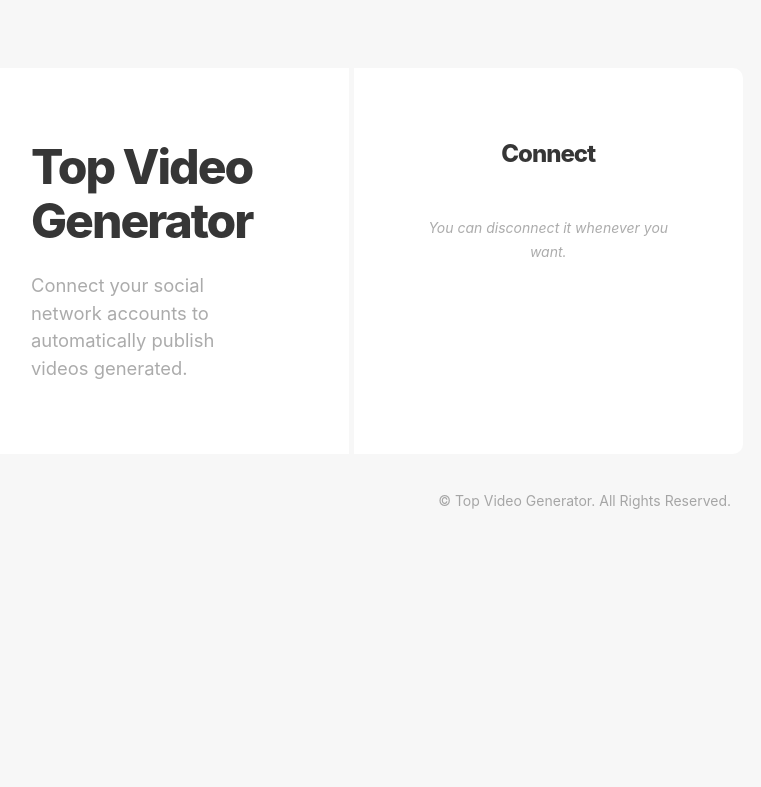
After one commit to olidroide/top-video-generator, a Python web app: template src/web/templates/setup.html in a window 1280 px wide. The commit adds this page. Shown: the top 787 px of the page, without its empty margins (289-1050 px from the left). Run offline with Jinja, Linux system fonts and the light colour scheme; the template is opened without the code that fills it, so the values that code supplies are empty; some libraries are stand-ins or nearby versions.

Commit message:
Separate pages for setup

```diff
--- /dev/null
+++ b/src/web/templates/setup.html
@@ -0,0 +1,195 @@
+<!DOCTYPE html>
+<html lang="en">
+<head>
+    {% block head %}
+        <meta charset="UTF-8">
+        <meta http-equiv="X-UA-Compatible" content="IE=edge">
+        <meta name="viewport" content="width=device-width, initial-scale=1">
+        <link rel="stylesheet" href="https://cdn.jsdelivr.net/npm/bulma@0.9.4/css/bulma.min.css">
+        <script defer src="https://use.fontawesome.com/releases/v5.13.1/js/all.js"></script>
+        <link href="{{ url_for('static', path='/styles.css') }}" rel="stylesheet">
+        <title>Item Details</title>
+    {% endblock %}
+</head>
+
+<body>
+<section class="container">
+    <div class="columns is-multiline">
+        <div class="column is-8 is-offset-2 register">
+            <div class="columns">
+                <div class="column left">
+                    <h1 class="title is-1">Top Video Generator</h1>
+                    <h2 class="subtitle colored is-4"></h2>
+                    <p>Connect your social network accounts to automatically publish videos generated.</p>
+                </div>
+                <div class="column right has-text-centered">
+                    <h1 class="title is-4">Connect</h1>
+                    <p class="description"></p>
+                    <form>
+                        <div class="field">
+                            <div class="control">
+                                {% if tiktok_authentication_url %}
+                                    <a class="button is-block is-primary is-fullwidth is-medium is-success"
+                                       href="{{ tiktok_authentication_url }}">
+                                        <i class="fab fa-tiktok"></i> TikTok
+                                    </a>
+                                {% elif tiktok_credentials %}
+                                    <a class="button is-block is-primary is-fullwidth is-medium is-outlined" disabled>
+                                        <i class="fab fa-tiktok"></i> TikTok
+                                    </a>
+                                    <p class="detail-button"><i class="fas fa-check"></i> is connected</p>
+                                {% endif %}
+                            </div>
+                        </div>
+
+                        <div class="field">
+                            <div class="control">
+                                {% if yt_authentication_url %}
+                                    <a class="button is-block is-primary is-fullwidth is-medium"
+                                       href="{{ yt_authentication_url }}">
+                                        <i class="fab fa-youtube"></i> Youtube
+                                    </a>
+                                {% elif yt_credentials %}
+                                    <a class="button is-block is-success is-fullwidth is-medium is-outlined" disabled>
+                                        <i class="fab fa-youtube"></i> Youtube
+                                    </a>
+                                    <p class="detail-button is-success"><i class="fas fa-check"></i> is connected</p>
+                                {% endif %}
+                            </div>
+                        </div>
+                        <br/>
+
+                        <small><em>You can disconnect it whenever you want.</em></small>
+                    </form>
+                </div>
+            </div>
+        </div>
+
+        <div class="column is-8 is-offset-2">
+            <br>
+            <nav class="level">
+                <div class="level-left">
+                    <div class="level-item">
+                    </div>
+                </div>
+                <div class="level-right">
+                    <small class="level-item" style="color: var(--textLight)">
+                        &copy; Top Video Generator. All Rights Reserved.
+                    </small>
+                </div>
+            </nav>
+        </div>
+    </div>
+</section>
+</body>
+
+<style>
+    :root {
+        --brandColor: #fc2b4c;
+        --background: rgb(247, 247, 247);
+        --textDark: hsla(0, 0%, 0%, 0.66);
+        --textLight: hsla(0, 0%, 0%, 0.33);
+        --textSuccess: #48c78e;
+    }
+
+    body {
+        background: var(--background);
+        height: 100vh;
+        color: var(--textDark);
+    }
+
+    .button.is-primary {
+        background-color: #fc2b4c;
+        border-color: transparent;
+        color: #fff
+    }
+
+    .button.is-primary.is-hovered,
+    .button.is-primary:hover {
+        background-color: #c71f38;
+        border-color: transparent;
+        color: #fff
+    }
+
+    .button.is-primary.is-active,
+    .button.is-primary:active {
+        background-color: #c74358;
+        border-color: transparent;
+        color: #fff
+    }
+
+    .field:not(:last-child) {
+        margin-bottom: 1rem;
+    }
+
+    .register {
+        margin-top: 5rem;
+        background: white;
+        border-radius: 10px;
+    }
+
+    .left,
+    .right {
+        padding: 4.5rem;
+    }
+
+    .left {
+        border-right: 5px solid var(--background);
+    }
+
+    .left .title {
+        font-weight: 800;
+        letter-spacing: -2px;
+    }
+
+    .left .colored {
+        color: var(--brandColor);
+        font-weight: 500;
+        margin-top: 1rem !important;
+        letter-spacing: -1px;
+    }
+
+    .left p {
+        color: var(--textLight);
+        font-size: 1.15rem;
+    }
+
+    .right .title {
+        font-weight: 800;
+        letter-spacing: -1px;
+    }
+
+    .right .description {
+        margin-top: 1rem;
+        margin-bottom: 1rem !important;
+        color: var(--textLight);
+        font-size: 1.15rem;
+    }
+
+    .right .detail-button {
+        margin-top: 0rem;
+        margin-bottom: 1rem !important;
+        color: var(--textSuccess);
+        font-size: 0.9rem;
+    }
+
+    .right small {
+        color: var(--textLight);
+    }
+
+    input {
+        font-size: 1rem;
+    }
+
+    input:focus {
+        border-color: var(--brandColor) !important;
+        box-shadow: 0 0 0 1px var(--brandColor) !important;
+    }
+
+    .fab,
+    .fas {
+        color: var(--textLight);
+        margin-right: 1rem;
+    }
+
+</style>
```
Also changed, not shown: src/db_client.py (+55 -0 lines), src/script_generate_publish_top_video.py (+15 -2 lines), src/script_generate_vertical_publish_top_video.py (+30 -4 lines), src/tiktok_client.py (+6 -4 lines), src/web/main.py (+30 -5 lines), src/web/templates/base.html (+2 -24 lines), src/web/templates/index.html (+15 -4 lines), src/yt_client.py (+102 -10 lines).
